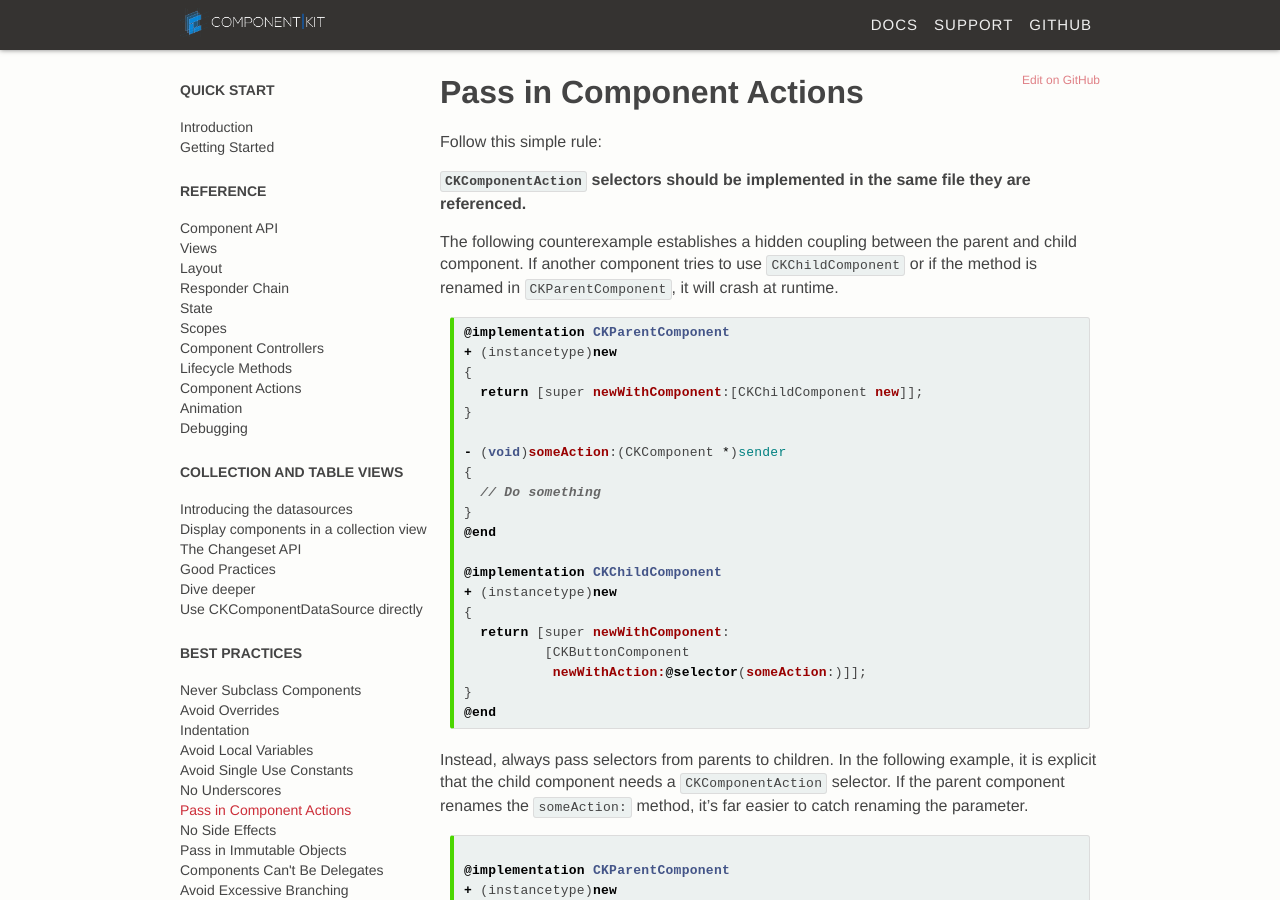
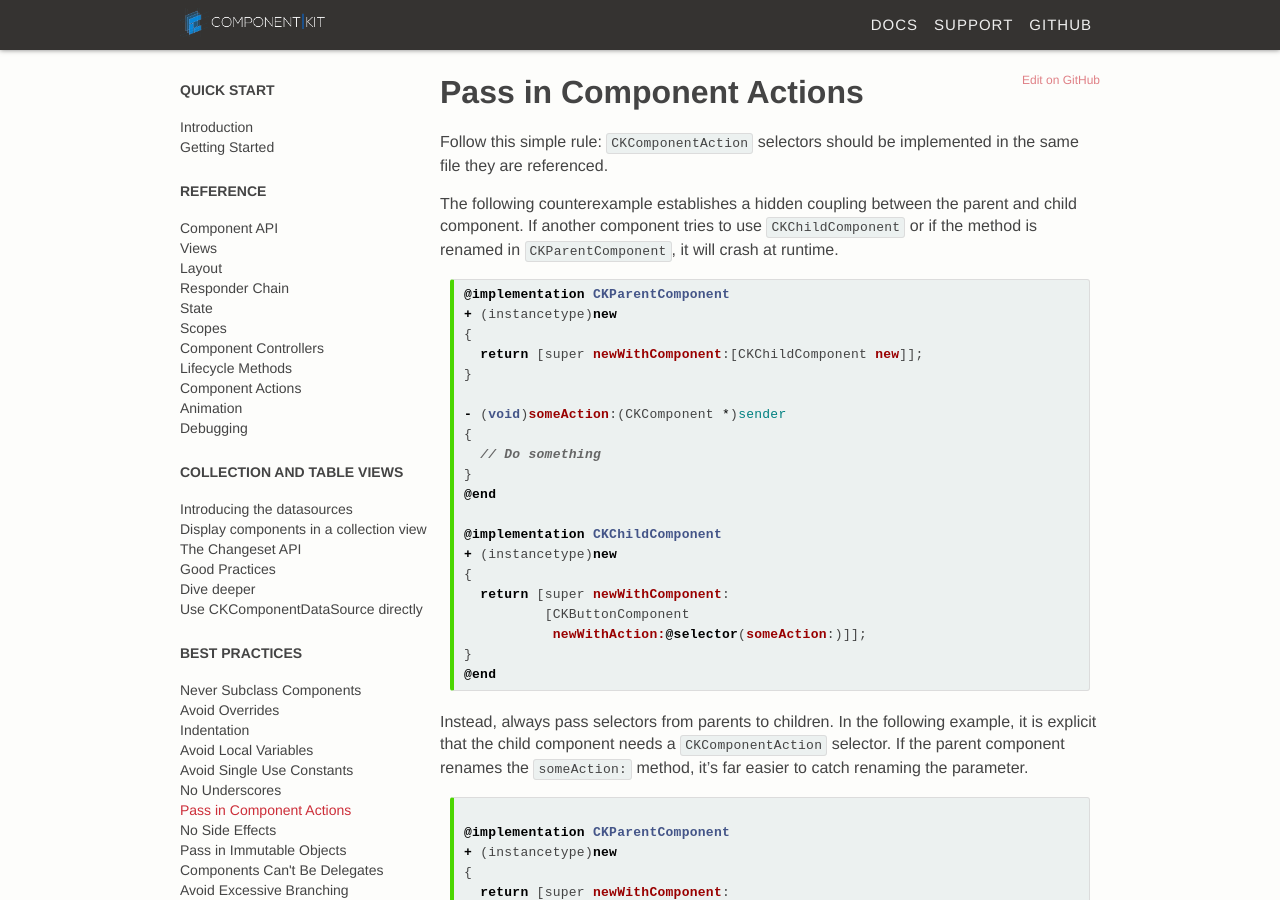
Before and after one commit to dstnbrkr/componentkit, a Jekyll site: the page built from _docs/pass-in-component-actions.md, in a window 1280 px wide and 900 px high. Built offline with Jekyll 4.4.1, drawn with Linux system fonts in a browser that asks for light colours; Markdown is read by kramdown in place of the engine named in the settings; comment, search, counter and statistics services are not loaded.

Commit message:
Formatting

```diff
--- a/_docs/pass-in-component-actions.md
+++ b/_docs/pass-in-component-actions.md
@@ -3,9 +3,7 @@ title: Pass in Component Actions
 layout: docs
 permalink: /docs/pass-in-component-actions.html
 ---
-Follow this simple rule:
-
-**`CKComponentAction` selectors should be implemented in the same file they are referenced.**
+Follow this simple rule: `CKComponentAction` selectors should be implemented in the same file they are referenced.
 
 The following counterexample establishes a hidden coupling between the parent and child component. If another component tries to use `CKChildComponent` or if the method is renamed in `CKParentComponent`, it will crash at runtime.
 
```
